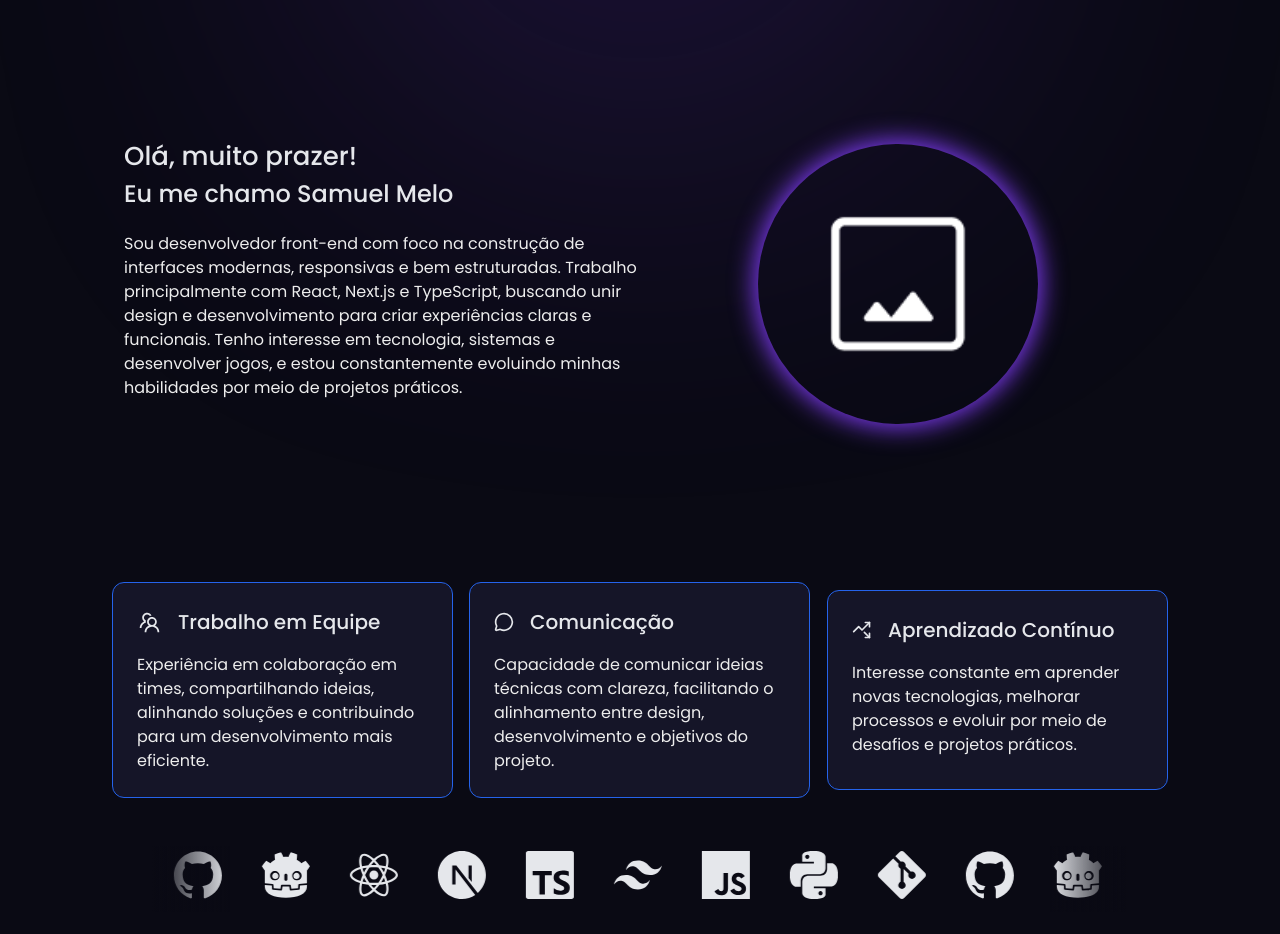
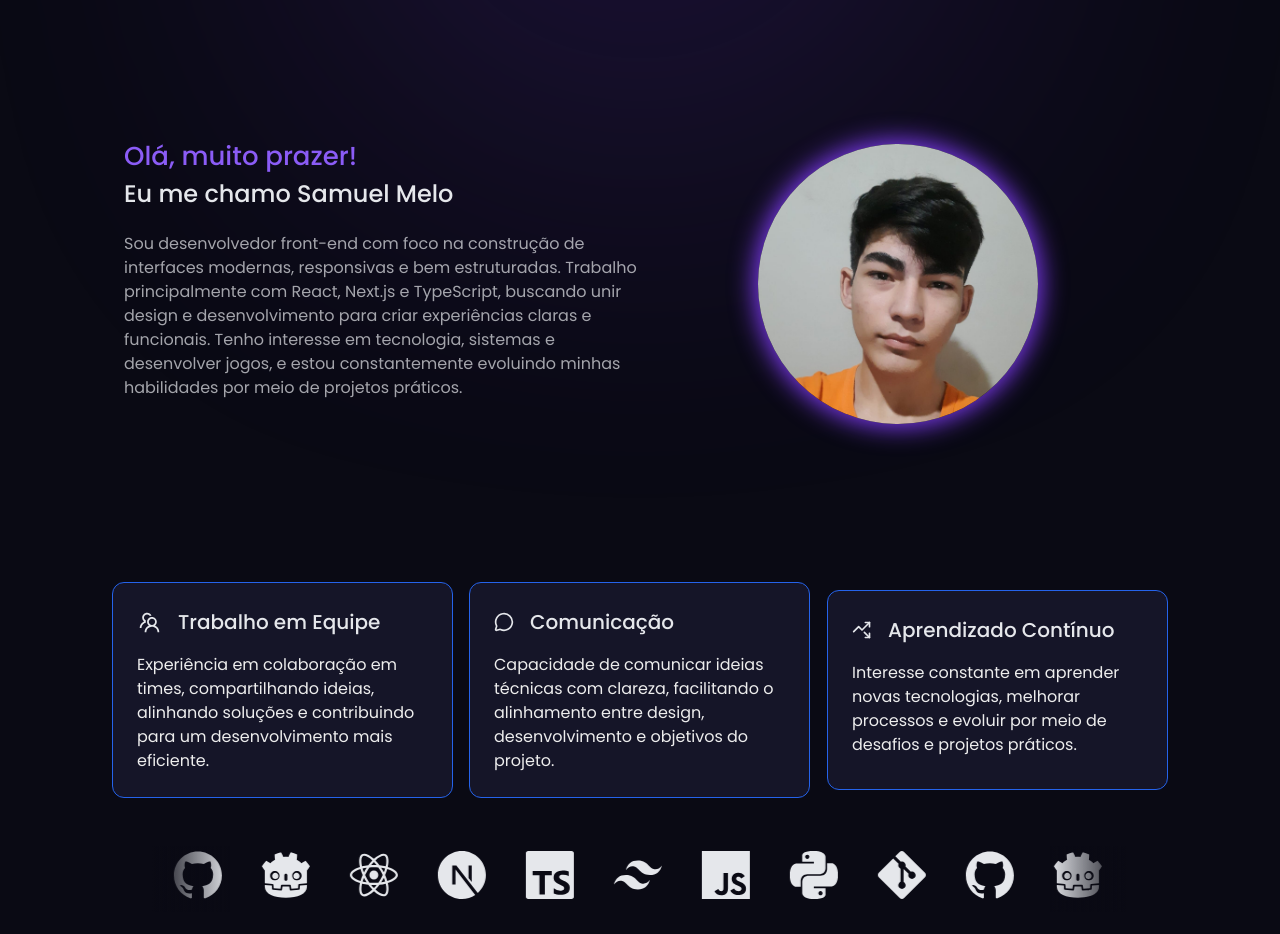
Before and after one commit to SamuelMelo08/portfolio, a Next.js app: page / in a window 1280 px wide. Shown: the part 1022-1956 px from the top of the page. Built offline with nearby package versions, Linux system fonts and the light colour scheme.

Commit message:
feat: Implementation of the profile picture and adjustments to the colors of the about section.

```diff
--- a/src/components/sessions-page/About.tsx
+++ b/src/components/sessions-page/About.tsx
@@ -46,14 +46,14 @@ export default function About() {
 
                     <div>
 
-                        <h1 className="text-text font-medium text-[26px]" data-aos="fade-right" data-aos-duration="500" data-aos-once="false" >Olá, muito prazer!</h1>
+                        <h1 className=" font-medium text-[26px] text-dream-lavender" data-aos="fade-right" data-aos-duration="500" data-aos-once="false" >Olá, muito prazer!</h1>
                         <h2 className="text-text font-medium text-[24px]" data-aos="fade-right" data-aos-duration="800" data-aos-once="false">Eu me chamo Samuel Melo</h2>
 
                     </div>
 
                     <div data-aos="fade-right" data-aos-duration="1100" data-aos-once="false">
 
-                        <span>
+                        <span className="text-text/70">
                             Sou desenvolvedor front-end com foco na construção de interfaces modernas, responsivas e bem estruturadas. Trabalho principalmente com React, Next.js e TypeScript, buscando unir design e desenvolvimento para criar experiências claras e funcionais. Tenho interesse em tecnologia, sistemas e desenvolver jogos, e estou constantemente evoluindo minhas habilidades por meio de projetos práticos.
                         </span>
 
@@ -64,11 +64,11 @@ export default function About() {
                 <div className="flex justify-center items-center py-10 lg:w-1/2 md:h-full" data-aos="fade-left" data-aos-duration="1000" data-aos-once="false">
 
                     <Image
-                        src={"/ImageIcon.png"}
+                        src={"/ImagemPerfil.jpeg"}
                         alt="image"
                         width={280}
                         height={280}
-                        className="rounded-full p-10 shadow-[0_0_25px_4px_#7C3AED]"
+                        className="rounded-full m-10 shadow-[0_0_25px_4px_#7C3AED]"
                     />
 
                 </div>
```
Also changed, not shown: public/ImagemPerfil.jpeg (added).
